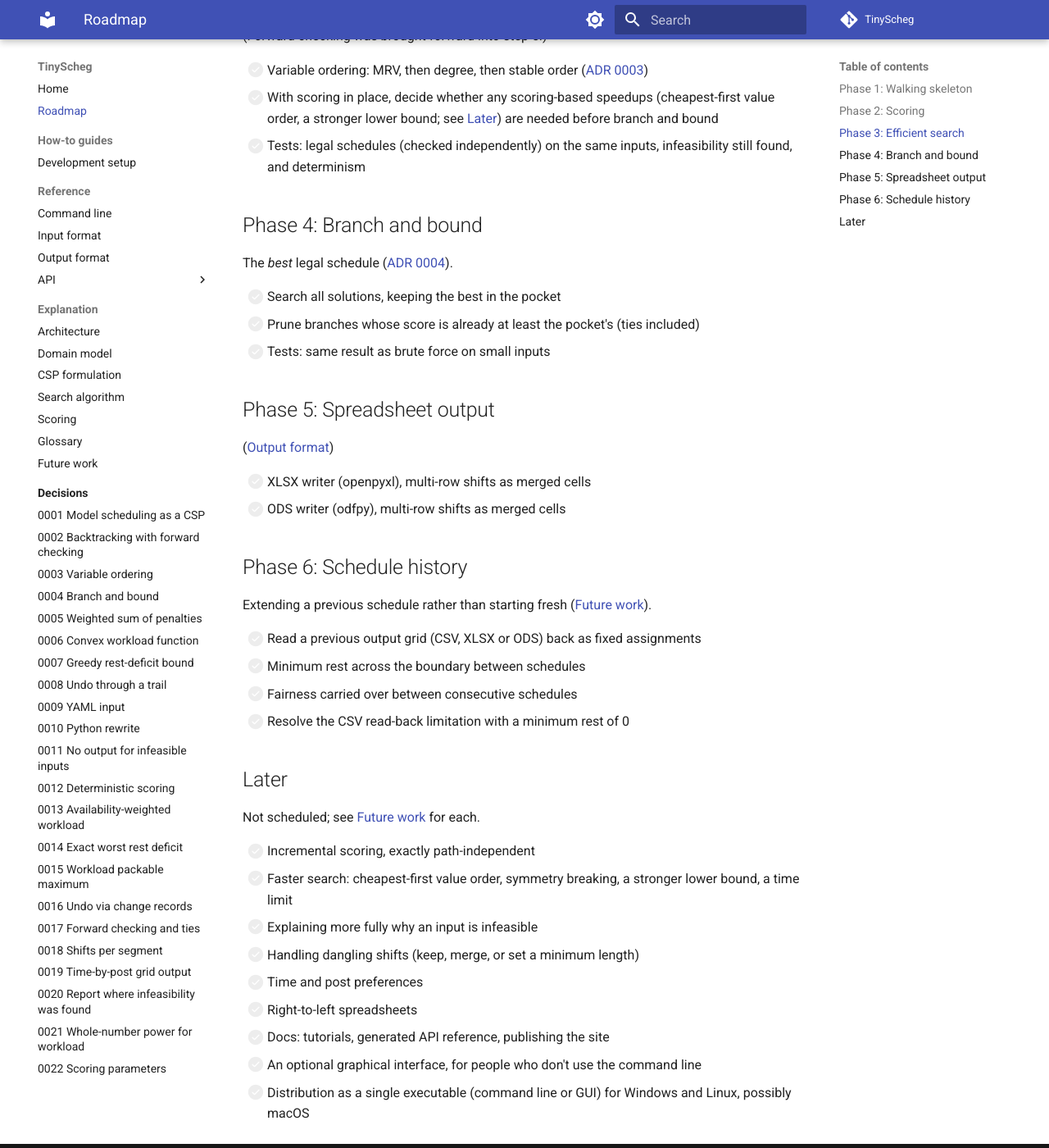
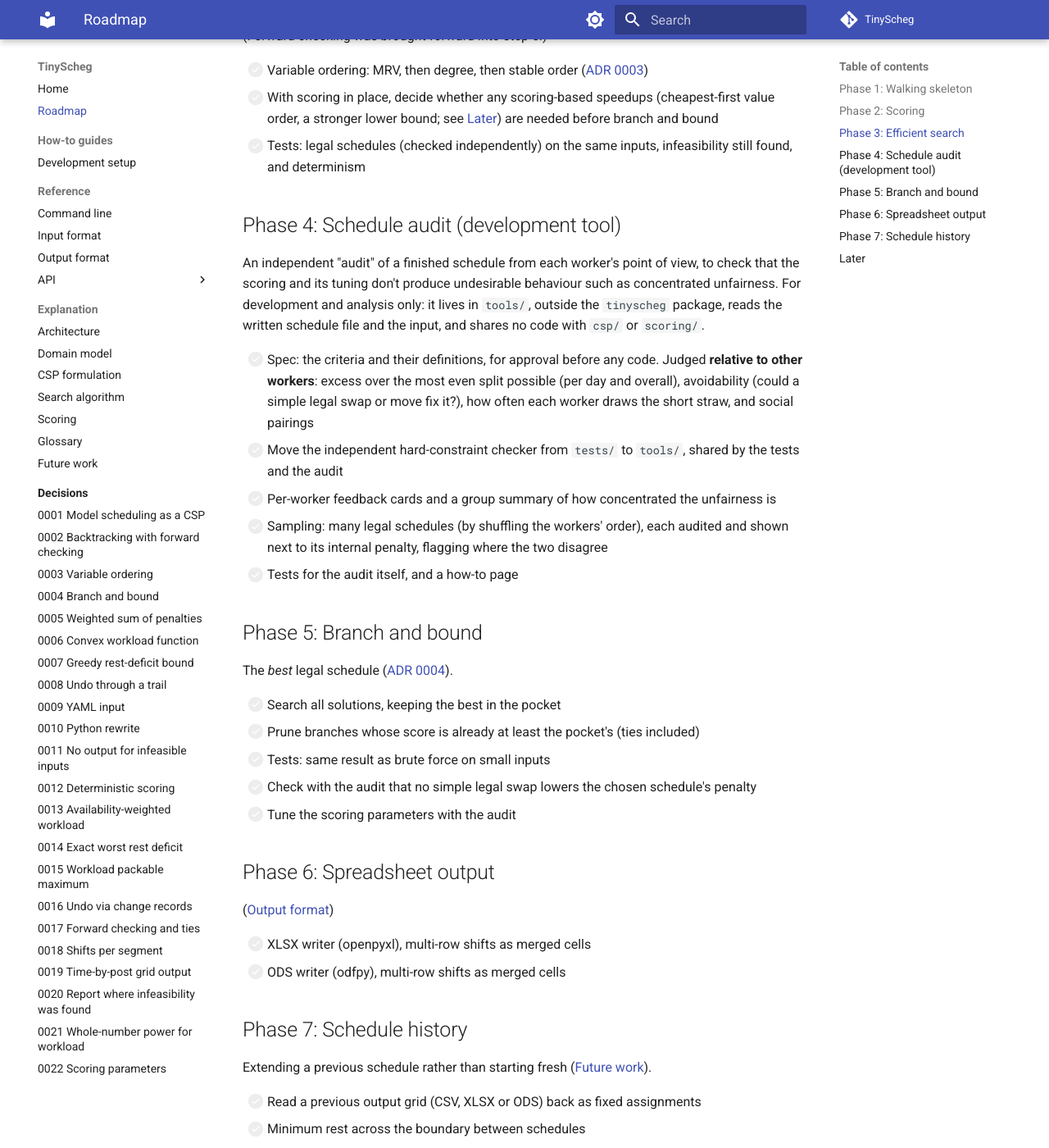
Before and after one commit to 3-kids-wearing-a-trenchcoat/TinyScheg, an MkDocs documentation site: the page built from docs/roadmap.md, in a window 1280 px wide and 1400 px high, scrolled down 2242 px. Shown: the whole window at 82% size. Built offline with MkDocs 1.6.1 and Material for MkDocs 9.7.7, drawn with Linux system fonts in a browser that asks for light colours; comment, search, counter and statistics services are not loaded.

Commit message:
Roadmap: add a schedule audit tool before branch and bound
A development-only tool in tools/ that audits finished schedules from each
worker's point of view, relative to the other workers, to check the scoring.
Branch and bound, spreadsheet output and schedule history move to phases 5-7.

Co-Authored-By: Claude Opus 5.5 <noreply@anthropic.com>
Claude-Session: https://claude.ai/code/session_01F2KXFqzbHQdADpTZjkZwjF

```diff
--- a/docs/roadmap.md
+++ b/docs/roadmap.md
@@ -83,22 +83,40 @@ brought forward into step 5.)
   lower bound; see [Later](#later)) are needed before branch and bound
 - [ ] Tests: legal schedules (checked independently) on the same inputs, infeasibility still found, and determinism
 
-## Phase 4: Branch and bound
+## Phase 4: Schedule audit (development tool)
+
+An independent "audit" of a finished schedule from each worker's point of view, to check that the scoring and its
+tuning don't produce undesirable behaviour such as concentrated unfairness. For development and analysis only: it
+lives in `tools/`, outside the `tinyscheg` package, reads the written schedule file and the input, and shares no
+code with `csp/` or `scoring/`.
+
+- [ ] Spec: the criteria and their definitions, for approval before any code. Judged **relative to other workers**:
+  excess over the most even split possible (per day and overall), avoidability (could a simple legal swap or move
+  fix it?), how often each worker draws the short straw, and social pairings
+- [ ] Move the independent hard-constraint checker from `tests/` to `tools/`, shared by the tests and the audit
+- [ ] Per-worker feedback cards and a group summary of how concentrated the unfairness is
+- [ ] Sampling: many legal schedules (by shuffling the workers' order), each audited and shown next to its internal
+  penalty, flagging where the two disagree
+- [ ] Tests for the audit itself, and a how-to page
+
+## Phase 5: Branch and bound
 
 The *best* legal schedule ([ADR 0004](decisions/0004-branch-and-bound-with-monotone-penalty.md)).
 
 - [ ] Search all solutions, keeping the best in the pocket
 - [ ] Prune branches whose score is already at least the pocket's (ties included)
 - [ ] Tests: same result as brute force on small inputs
+- [ ] Check with the audit that no simple legal swap lowers the chosen schedule's penalty
+- [ ] Tune the scoring parameters with the audit
 
-## Phase 5: Spreadsheet output
+## Phase 6: Spreadsheet output
 
 ([Output format](reference/output-format.md))
 
 - [ ] XLSX writer (openpyxl), multi-row shifts as merged cells
 - [ ] ODS writer (odfpy), multi-row shifts as merged cells
 
-## Phase 6: Schedule history
+## Phase 7: Schedule history
 
 Extending a previous schedule rather than starting fresh ([Future work](explanation/future-work.md#schedule-history)).
 
```
